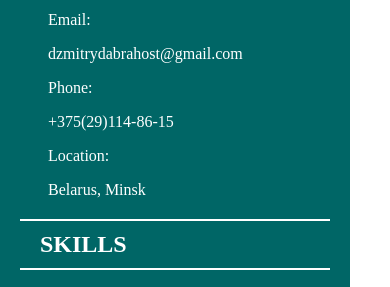
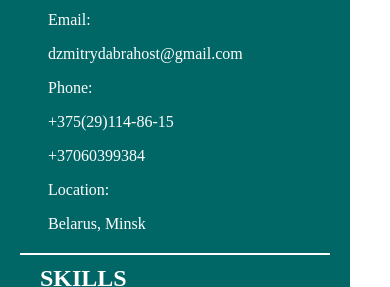
Before and after one commit to DzmitryDabrahost/rsschool-cv, a plain HTML site: page index.html in a window 390 px wide. Shown: the part 539-826 px from the top of the page. Drawn offline with Linux system fonts and the light colour scheme.

Commit message:
fix: add phone

```diff
--- a/index.html
+++ b/index.html
@@ -27,6 +27,7 @@
                 <div class="header__phone">
                     <p>Phone:</p>
                     <p><a href="tel:+375291148615">+375(29)114-86-15</a></p>
+                    <p><a href="tel:+37060399384">+37060399384</a></p>
                 </div>
                 <div class="header__location">
                     <p>Location:</p>
```
